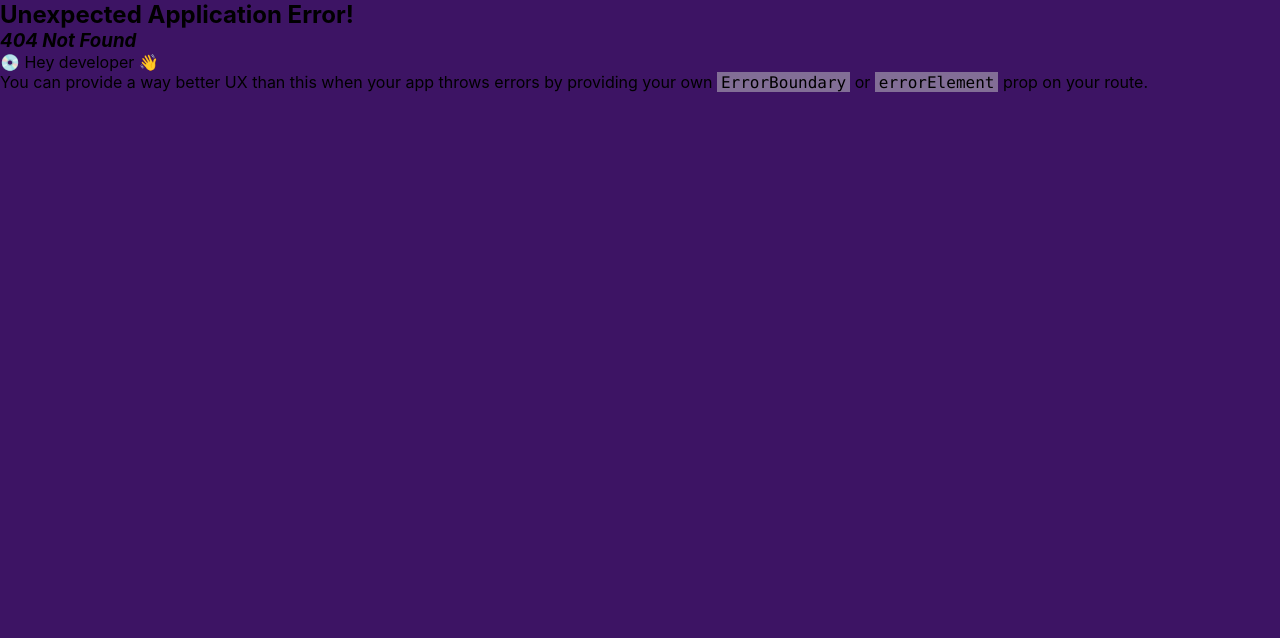
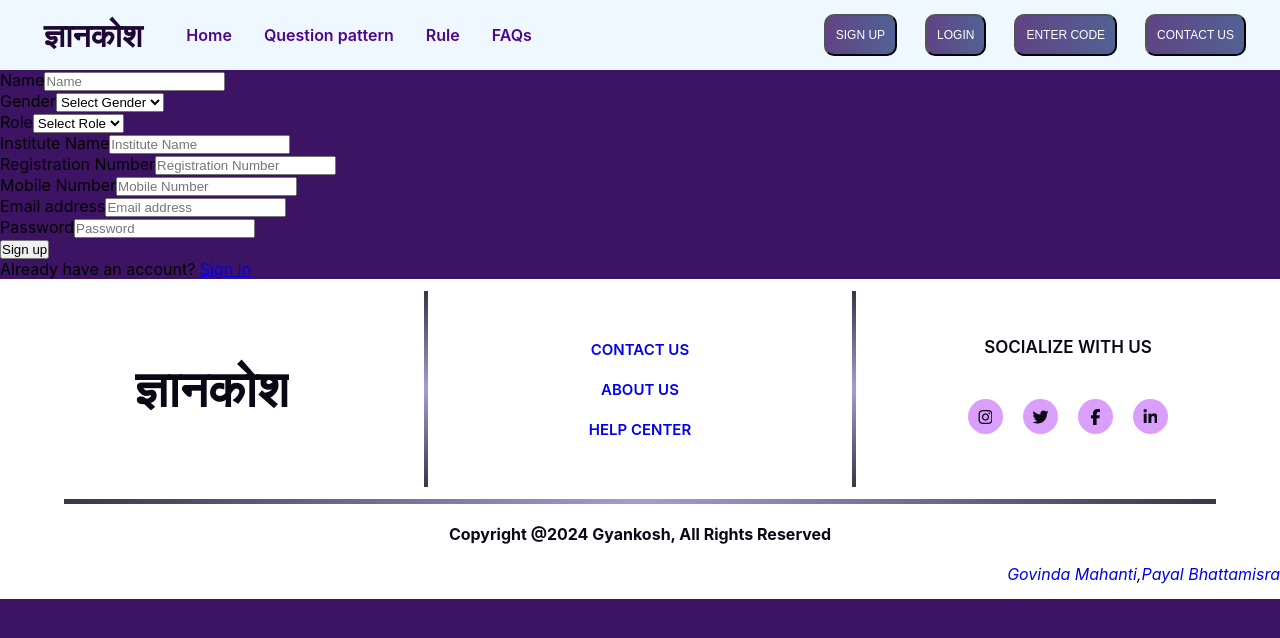
Before and after one commit to payalbhattamisra/Online_quiz, a React (Create React App) app in the folder quiz/: page /Signup in a window 1280 px wide. Before the commit this address had no page. Shown: the top 638 px of the page. Built offline with nearby package versions, Linux system fonts and the light colour scheme.

Commit message:
add signup

```diff
--- a/quiz/package.json
+++ b/quiz/package.json
@@ -6,6 +6,7 @@
     "@testing-library/jest-dom": "^5.17.0",
     "@testing-library/react": "^13.4.0",
     "@testing-library/user-event": "^13.5.0",
+    "firebase": "^10.12.0",
     "react": "^18.3.1",
     "react-dom": "^18.3.1",
     "react-router-dom": "^6.23.0",
--- a/quiz/src/App.js
+++ b/quiz/src/App.js
@@ -8,7 +8,6 @@ import Instruction from './Components/Instruction/Instruction';
 import Types from './Components/Types/Types';
 import FAQs from './Components/FAQs/FAQs';
 import Banner2 from './Components/Banner2/Banner2';
-
 function App() {
   return (
     <>
--- a/quiz/src/Components/Navbar/Navbar.jsx
+++ b/quiz/src/Components/Navbar/Navbar.jsx
@@ -4,6 +4,13 @@ import "./Navbar.css"
 function Navbar() {
   const [click, setClick] = useState(false)
   const closeMenu =() => setClick(false);
+
+  const Signup=()=>{
+    window.location.href='./Signup'
+   }
+   const Login=()=>{
+    window.location.href='./Login'
+   }
   return (
     <div className='nav'>
     <div className="logo">
@@ -16,10 +23,10 @@ function Navbar() {
        <Link className='options' to="hero" smooth={true} offset={-70} duration={50} onClick={closeMenu}>FAQs</Link>
       </div>
       <div className="btn">
-        <button className='btn1'>Contact us</button>
+        <button className='btn1' >Contact us</button>
         <button className='btn1'>Enter Code</button>
-        <button className='btn1'>Login</button>
-        <button className='btn1'>Sign up</button>
+        <button className='btn1'onClick={Login}>Login</button>
+        <button className='btn1'onClick={Signup}>Sign up</button>
       </div>
     </div>
 
--- /dev/null
+++ b/quiz/src/Components/Signup/Signup.css
@@ -0,0 +1,3 @@
+.signup{
+    margin-top: 70px;
+}
--- /dev/null
+++ b/quiz/src/Components/Signup/Signup.jsx
@@ -0,0 +1,189 @@
+import React, { useState } from "react";
+import { NavLink, useNavigate } from "react-router-dom";
+import { createUserWithEmailAndPassword } from "firebase/auth";
+import { auth, db } from "../../firebase";
+import { setDoc, doc } from "firebase/firestore";
+import "./Signup.css";
+
+const Signup = () => {
+  const navigate = useNavigate();
+
+  const [name, setName] = useState("");
+  const [gender, setGender] = useState("");
+  const [role, setRole] = useState("");
+  const [institute, setInstitute] = useState("");
+  const [mobile, setMobile] = useState("");
+  const [email, setEmail] = useState("");
+  const [password, setPassword] = useState("");
+  const [registrationNumber, setRegistrationNumber] = useState("");
+  const [course, setCourse] = useState("");
+  const onSubmit = async (e) => {
+    e.preventDefault();
+    try {
+      const userCredential = await createUserWithEmailAndPassword(
+        auth,
+        email,
+        password
+      );
+      const user = userCredential.user;
+      console.log(user);
+      if (user) {
+        await setDoc(doc(db, "Users", user.uid), {
+          name: name,
+          gender: gender,
+          role: role,
+          fieldOfStudy: role === "Learner" ? course : "",
+          institute: institute,
+          registrationNumber: registrationNumber,
+          mobile: mobile,
+          email: user.email,
+        });
+      }
+      navigate("/login");
+    } catch (error) {
+      const errorCode = error.code;
+      const errorMessage = error.message;
+      console.log(errorCode, errorMessage);
+    }
+  };
+
+  return (
+    <div className="signup">
+      <form onSubmit={onSubmit}>
+        <div>
+          <label htmlFor="name">Name</label>
+          <input
+            type="text"
+            id="name"
+            value={name}
+            onChange={(e) => setName(e.target.value)}
+            required
+            placeholder="Name"
+          />
+        </div>
+        <div>
+          <label htmlFor="gender">Gender</label>
+          <select
+            id="gender"
+            value={gender}
+            onChange={(e) => setGender(e.target.value)}
+            required
+          >
+            <option value="" disabled>
+              Select Gender
+            </option>
+            <option value="male">Male</option>
+            <option value="female">Female</option>
+            <option value="other">Other</option>
+          </select>
+        </div>
+        <div>
+          <label htmlFor="role">Role</label>
+          <select
+            id="role"
+            value={role}
+            onChange={(e) => setRole(e.target.value)}
+            required
+          >
+            <option value="" disabled>
+              Select Role
+            </option>
+            <option value="Admin">Admin</option>
+            <option value="Learner">Learner</option>
+          </select>
+        </div>
+        {role === "Learner" && (
+          <div>
+            <label htmlFor="course">Course</label>
+            <select
+              id="course"
+              value={course}
+              onChange={(e) => setCourse(e.target.value)}
+              required
+            >
+              <option value="" disabled>
+                Select Course
+              </option>
+              <option value="B.Tech">B.Tech</option>
+              <option value="B.E">B.E</option>
+              <option value="B.Arch">B.Arch</option>
+              <option value="B.Com">B.Com</option>
+              <option value="B.Sc">B.Sc</option>
+              <option value="BBA">BBA</option>
+              <option value="BCA">BCA</option>
+              <option value="LLB">LLB</option>
+              <option value="MBBS">MBBS</option>
+              <option value="B.Pharm">B.Pharm</option>
+              <option value="BDS">BDS</option>
+              <option value="BHM">BHM</option>
+              <option value="Diploma">Diploma</option>
+              <option value="ITI">ITI</option>
+              <option value="D.Pharma">D.Pharma</option>
+            </select>
+          </div>
+        )}
+        <div>
+          <label htmlFor="institute">Institute Name</label>
+          <input
+            type="text"
+            id="institute"
+            value={institute}
+            onChange={(e) => setInstitute(e.target.value)}
+            required
+            placeholder="Institute Name"
+          />
+        </div>
+        <div>
+          <label htmlFor="registration-number">Registration Number</label>
+          <input
+            type="text"
+            id="registration-number"
+            value={registrationNumber}
+            onChange={(e) => setRegistrationNumber(e.target.value)}
+            required
+            placeholder="Registration Number"
+          />
+        </div>
+        <div>
+          <label htmlFor="mobile">Mobile Number</label>
+          <input
+            type="text"
+            id="mobile"
+            value={mobile}
+            onChange={(e) => setMobile(e.target.value)}
+            required
+            placeholder="Mobile Number"
+          />
+        </div>
+        <div>
+          <label htmlFor="email-address">Email address</label>
+          <input
+            type="email"
+            id="email-address"
+            value={email}
+            onChange={(e) => setEmail(e.target.value)}
+            required
+            placeholder="Email address"
+          />
+        </div>
+        <div>
+          <label htmlFor="password">Password</label>
+          <input
+            type="password"
+            id="password"
+            value={password}
+            onChange={(e) => setPassword(e.target.value)}
+            required
+            placeholder="Password"
+          />
+        </div>
+        <button type="submit">Sign up</button>
+      </form>
+      <p>
+        Already have an account? <NavLink to="/login">Sign in</NavLink>
+      </p>
+    </div>
+  );
+};
+
+export default Signup;
--- a/quiz/src/Components/Types/Types.jsx
+++ b/quiz/src/Components/Types/Types.jsx
@@ -28,7 +28,7 @@ function Types() {
         <button className="button1" onClick={() => showImage('./pics/s11.png')}>Drop down</button>
       </div> */}
       <div id="imageContainer"  >
-        <img src="./pics/s1.png" alt="Displayed Image" id="displayedImage" />
+        <img src="./pics/s1.png" alt="Displayed Images" id="displayedImage" />
       </div>
     </div>
   );
--- /dev/null
+++ b/quiz/src/firebase.js
@@ -0,0 +1,18 @@
+import { initializeApp } from "firebase/app";
+import { getAuth } from "firebase/auth";
+import {getFirestore} from "firebase/firestore";
+
+
+const firebaseConfig = {
+  apiKey: "AIzaSyCGGLACiluUB0orOi2aQCKwJKQMfB4sFmY",
+  authDomain: "gyankosh-react-app.firebaseapp.com",
+  projectId: "gyankosh-react-app",
+  storageBucket: "gyankosh-react-app.appspot.com",
+  messagingSenderId: "636197809167",
+  appId: "1:636197809167:web:e9c6c0f4d9141ace11c77a"
+};
+
+const app = initializeApp(firebaseConfig);
+export const auth=getAuth();
+export default app;
+export const db=getFirestore(app);
```
Also changed, not shown: quiz/src/Components/Login/Login.jsx (added, +12 -0 lines), quiz/src/index.js (+10 -0 lines), quiz/src/Components/Login/Login.css (added), 1 other file (tests, documents, lock files or other folders).
